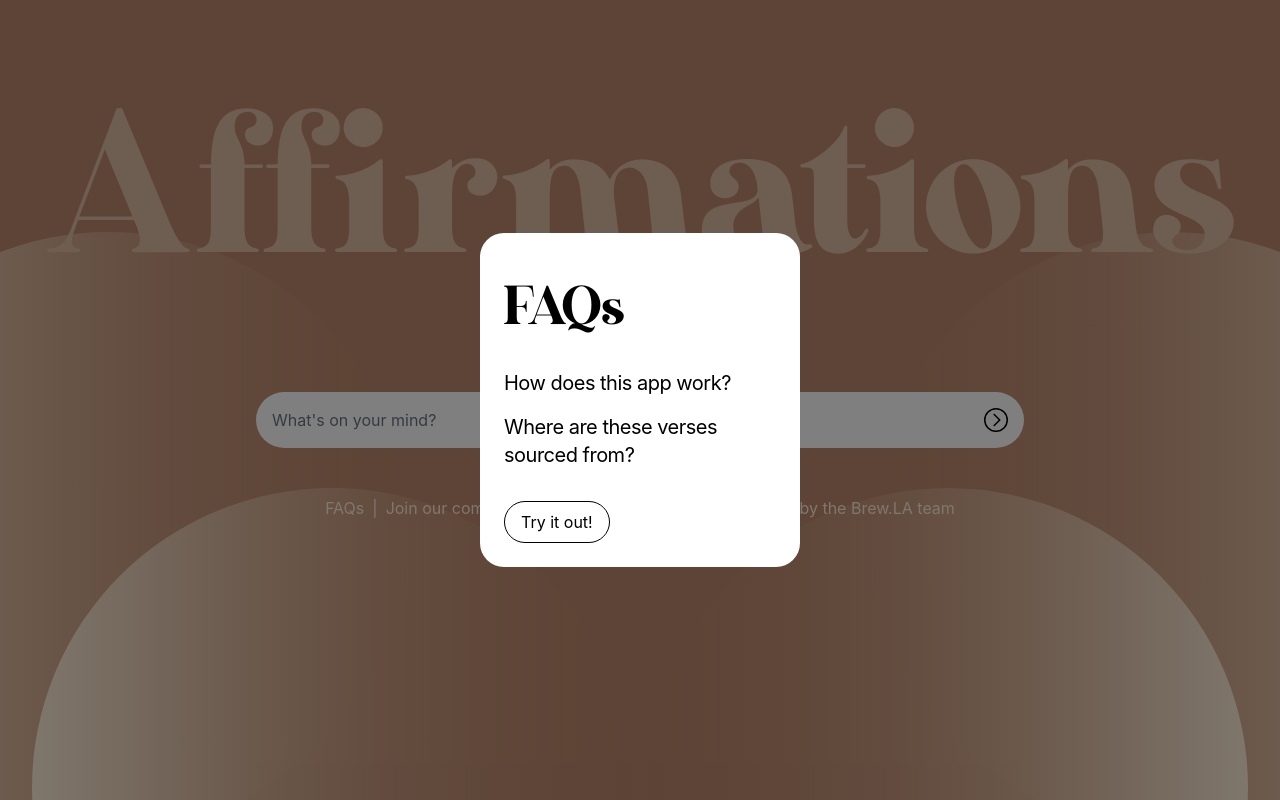
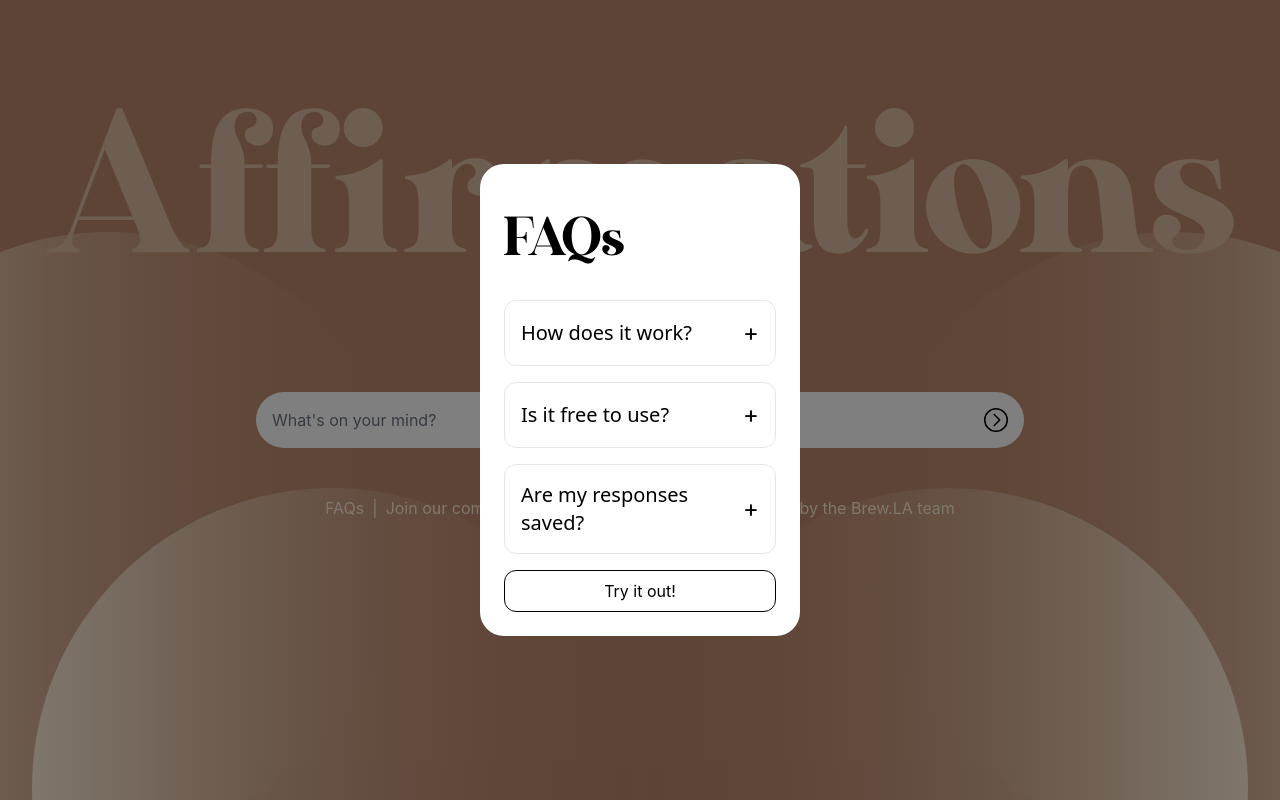
Before and after one commit to BrewLA/bible-affirmations, a Next.js app: page / in a window 1280 px wide. Both pictures are taken after a click on the link "FAQs". Built offline with nearby package versions, Linux system fonts and the light colour scheme.

Commit message:
updated modal

```diff
--- /dev/null
+++ b/components/Accordion.tsx
@@ -0,0 +1,33 @@
+import React, { useState } from 'react';
+
+interface AccordionProps {
+  title: string;
+  content: string;
+}
+
+const Accordion: React.FC<AccordionProps> = ({ title, content }) => {
+  const [isOpen, setIsOpen] = useState(false);
+
+  const toggleAccordion = () => {
+    setIsOpen(!isOpen);
+  };
+
+  return (
+    <div className="border border-gray-200 rounded-xl mb-4">
+      <div
+        className="flex justify-between items-center p-4 cursor-pointer"
+        onClick={toggleAccordion}
+      >
+        <h2 className="text-xl font-sans">{title}</h2>
+        <span className="text-2xl">{isOpen ? '-' : '+'}</span>
+      </div>
+      {isOpen && (
+        <div className="p-4 border-t border-gray-200">
+          <p>{content}</p>
+        </div>
+      )}
+    </div>
+  );
+};
+
+export default Accordion;
--- a/components/Modal.tsx
+++ b/components/Modal.tsx
@@ -1,4 +1,5 @@
 import React from "react";
+import Accordion from "./Accordion";
 
 interface ModalProps {
     onClose: () => void;
@@ -7,11 +8,14 @@ interface ModalProps {
 const Modal: React.FC<ModalProps> = ({ onClose }) => {
     return (
         <div className="fixed inset-0 flex items-center justify-center bg-black bg-opacity-50 z-50">
-        <div className="bg-white w-[25vw] p-6 rounded-3xl">
+        <div className="bg-white w-[25vw] p-6 rounded-3xl flex flex-col">
             <h2 className="text-[4rem] mb-4">FAQs</h2>
-            <p className="mb-4 text-xl tracking-tight">How does this app work?</p>
-            <p className="mb-8 text-xl tracking-tight">Where are these verses sourced from?</p>
-            <button onClick={onClose} className="border border-black text-black px-4 py-2 rounded-full">
+            <div className="container mx-auto">
+                <Accordion title="How does it work?" content="This app is powered by the DistilBERT AI model, which uses sentiment analysis to determine whether your response holds Positive or Negative connotation. From there, it will output a Bible verse as an affirmation!" />
+                <Accordion title="Is it free to use?" content="Although we plan on scaling this web app, it is currently free, so please use it as much as you'd like!" />
+                <Accordion title="Are my responses saved?" content="We currently have access to user input on our backend, but other users will not be able to see your responses. Our goal is to eventually build a community thread for users to openly share their stories and verses that they were given." />
+            </div>
+            <button onClick={onClose} className="border border-black hover:bg-black hover:text-white text-black px-4 py-2 rounded-xl">
             Try it out!
             </button>
         </div>
--- /dev/null
+++ b/components/ProductLink.tsx
@@ -0,0 +1,24 @@
+import Link from 'next/link';
+import React from 'react';
+import Image from 'next/image';
+
+function ProductLink() {
+  return (
+    <Link
+      href="https://amzn.to/3RkW8dD"
+      target="_blank"
+      className="flex flex-col w-64 h-auto rounded-xl overflow-hidden"
+    >
+      <Image
+        src="/images/cross-necklace.jpg"
+        alt="cross necklace"
+        width={384} // Width in pixels
+        height={240} // Height in pixels
+        className="object-cover"
+      />
+      <h2 className="font-sans p-4 bg-white">14K Gold Cross Necklace Womens</h2>
+    </Link>
+  );
+}
+
+export default ProductLink;
--- a/pages/index.tsx
+++ b/pages/index.tsx
@@ -4,6 +4,7 @@ import Link from "next/link";
 import { useState } from "react";
 import useAnimateWords from "../hooks/useAnimateWords";
 import React from "react";
+import ProductLink from "@/components/ProductLink";
 
 function Index() {
   const [message, setMessage] = useState("");
@@ -81,7 +82,7 @@ function Index() {
           <h2 className="text-center text-primary text-3xl sm:text-[2rem] sm:leading-tight md:text-[3rem] lg:text-[4rem] leading-tight">
             {animatedMessage.map((word, index) => (
               <span
-                key={index}
+                key={index}ç
                 className="word"
                 style={{ animationDelay: `${index * 0}s` }} /* Adjust delay time */
               >
```
Also changed, not shown: package.json (+7 -5 lines), public/images/cross-necklace.jpg (added), requirements_current.txt (deleted), 1 other file (tests, documents, lock files or other folders).
